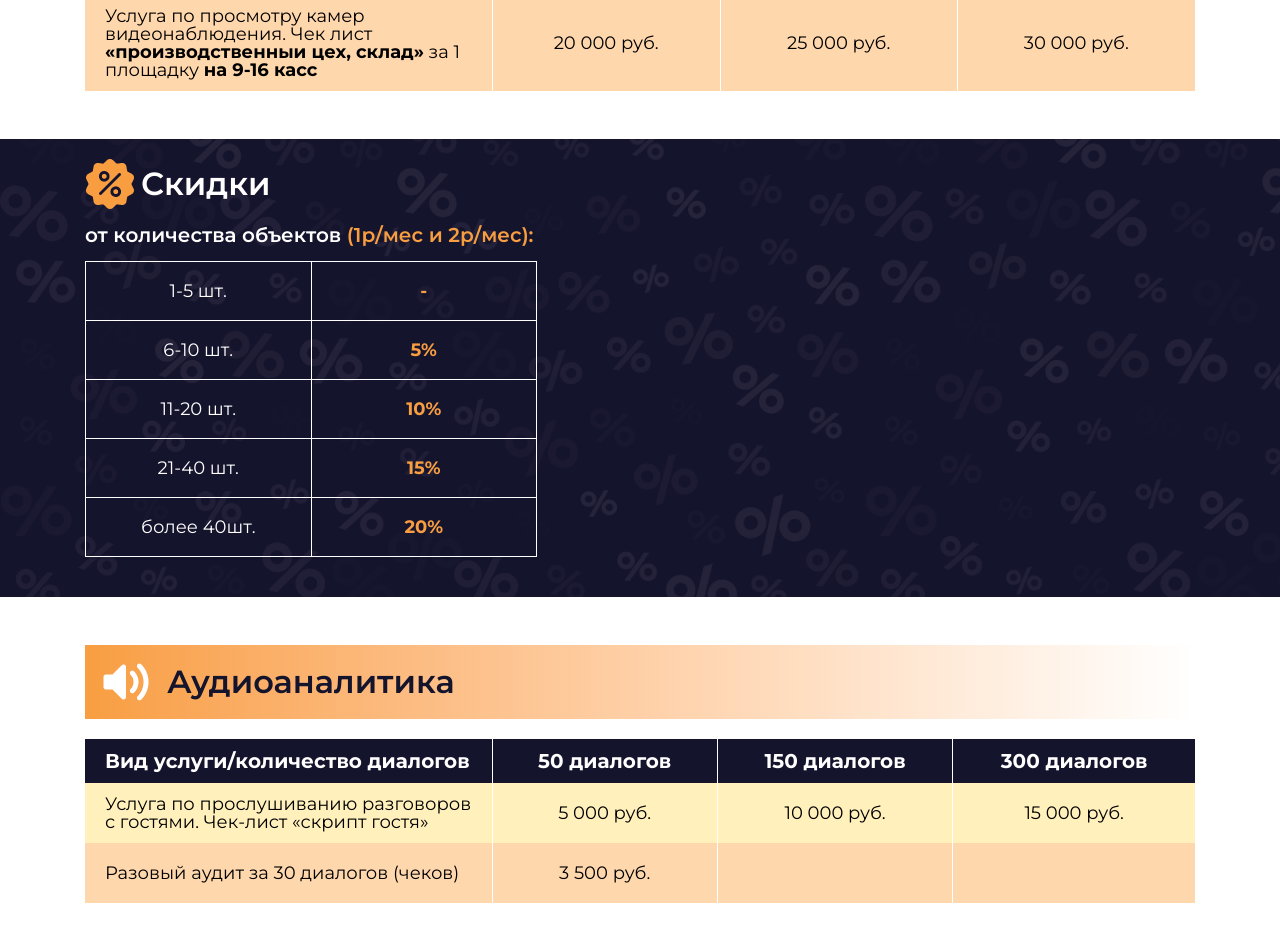
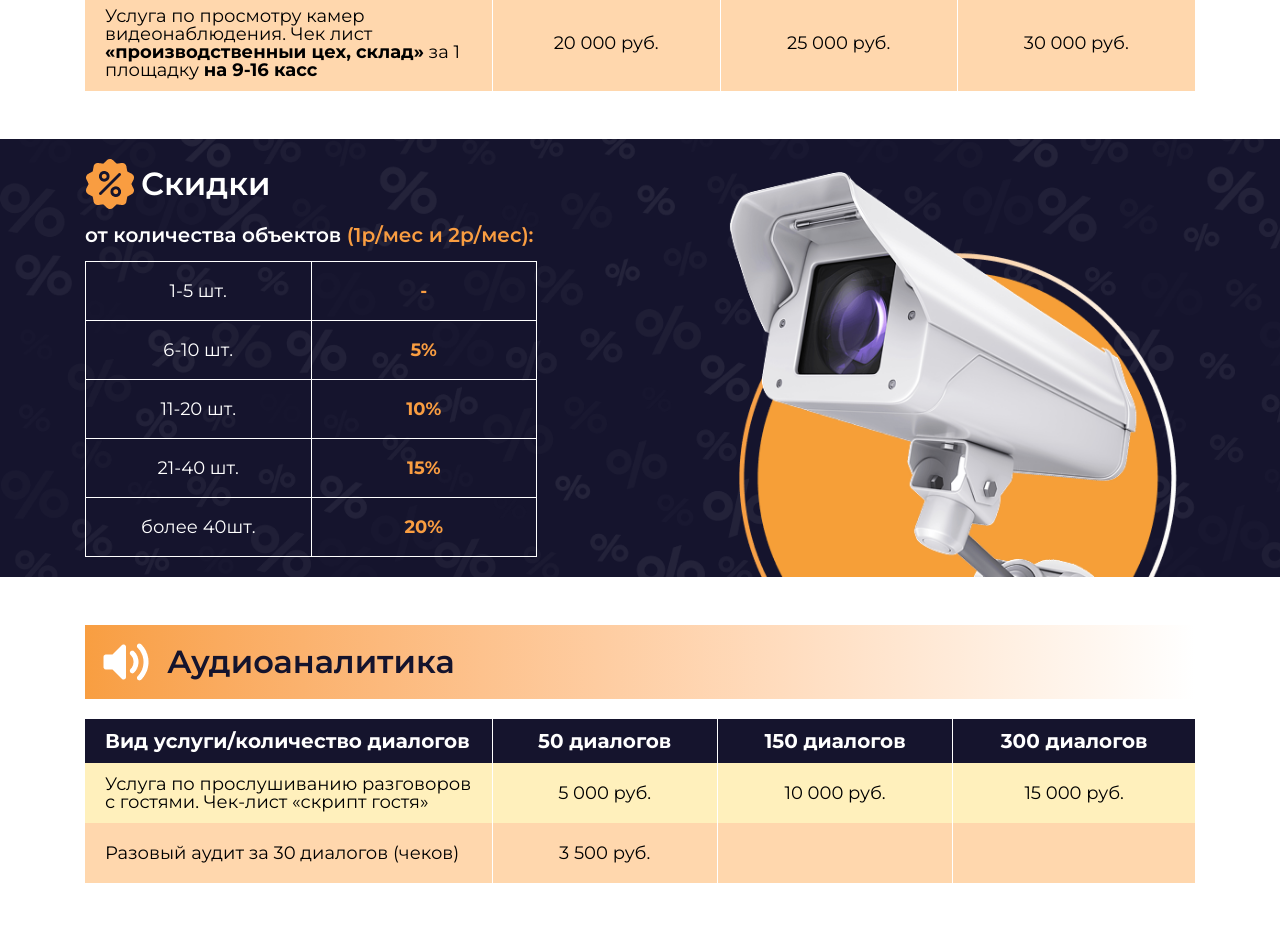
Before and after one commit to fire8327/Akocheck, a website: page index.html in a window 1280 px wide. Shown: the part 2200-3136 px from the top of the page. Drawn offline with Linux system fonts and the light colour scheme.

Commit message:
upd, add cam

```diff
--- a/index.html
+++ b/index.html
@@ -175,8 +175,9 @@
                     </table>
                 </div>
             </div>
-            <div class="w-full col-span-full pt-5 pb-10 bg-[url(../Images/bg/6.png)] px-[15px] bg-[#15142D] bg-cover">
-                <div class="wrapper mx-auto flex flex-col gap-4 text-white">
+            <div class="w-full col-span-full bg-[url(../Images/bg/6.png)] px-[15px] bg-[#15142D] bg-cover">
+                <div class="wrapper mx-auto flex max-lg:flex-col lg:justify-between gap-4 text-white">
+                    <div class="flex flex-col gap-4 py-5">
                         <div class="flex items-center gap-1.5">
                             <img src="Assets/Images/icons/6.png" alt="" class="w-[50px]">
                             <p class="heading-1">Скидки</p>
@@ -206,6 +207,8 @@
                                 </tr>
                             </table>
                         </div>
+                    </div>
+                    <img src="Assets/Images/bg/cam.png" alt="" class="w-full md:w-1/2 lg:w-1/2">
                 </div>
             </div>
             <div class="flex flex-col gap-5">
```
Also changed, not shown: Assets/CSS/main.css, Assets/Images/bg/cam.png (added). Lines whose indentation alone changed are shown as unchanged.
